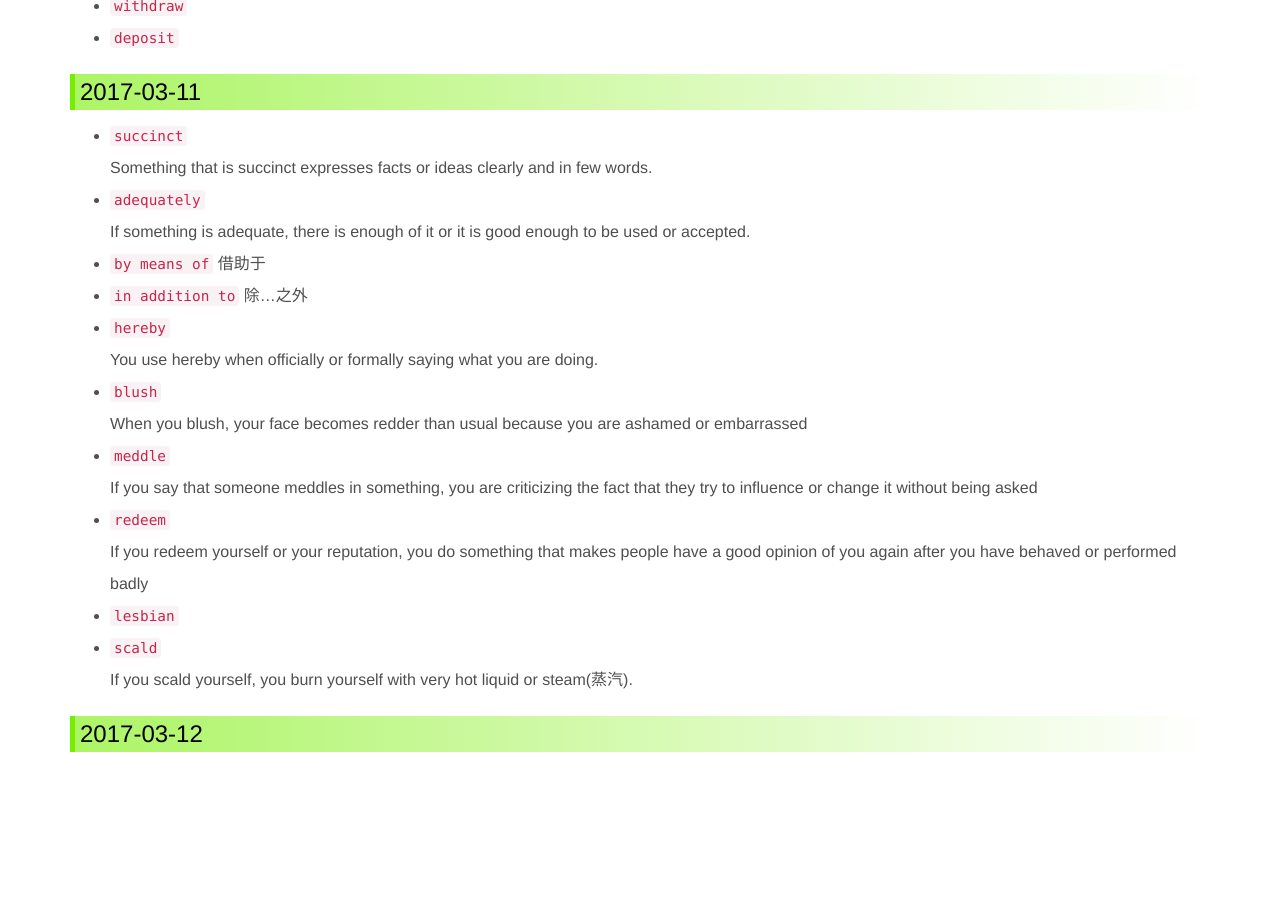
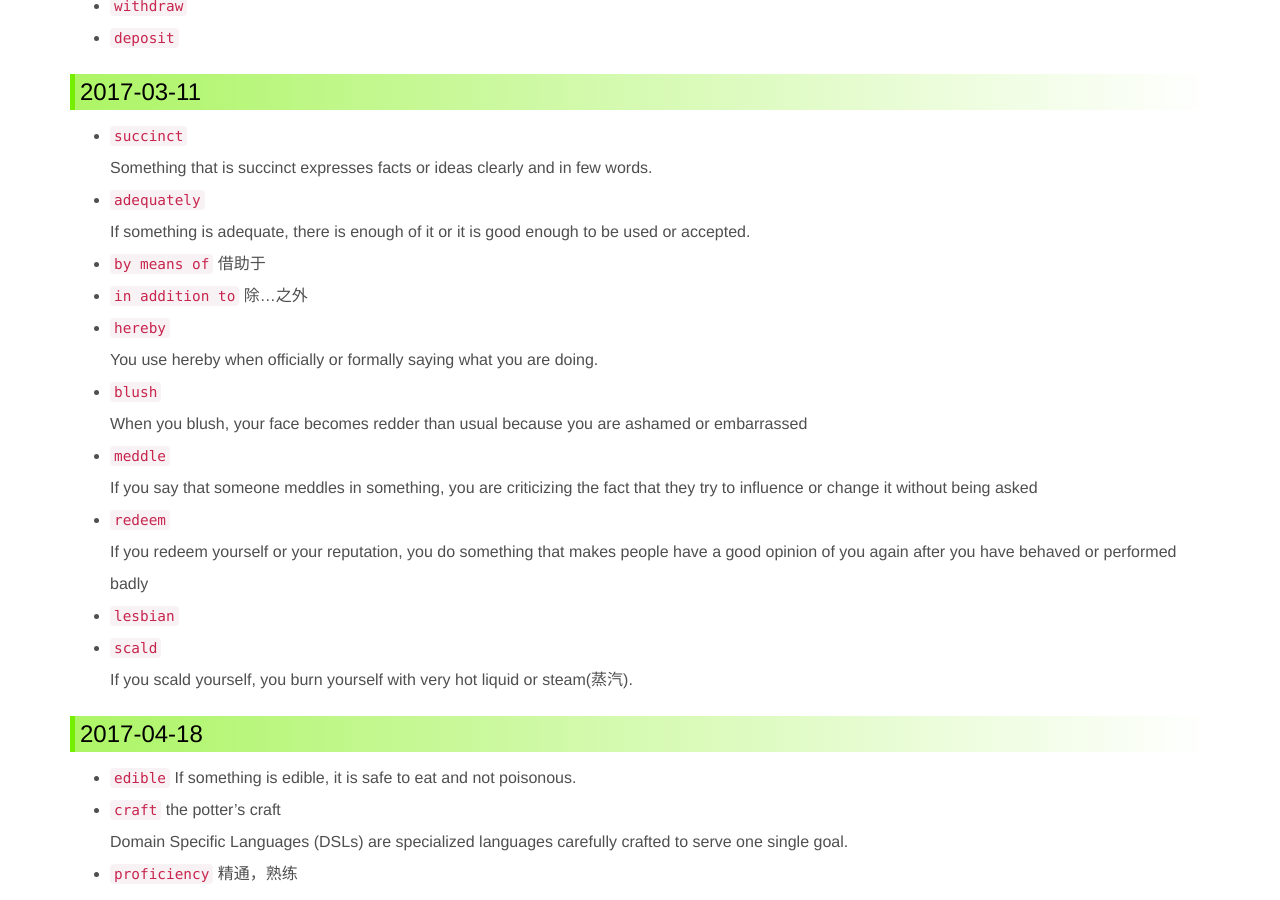
Before and after one commit to ronniewang/ronniewang.github.io, a Jekyll site: the page built from _posts/2017-03-01-willpower-experiment-3.md, in a window 1280 px wide and 900 px high, scrolled down 4949 px. Built offline with Jekyll 4.4.1, drawn with Linux system fonts in a browser that asks for light colours; before the commit the page ends 5711 px from its top, so only the background shows below that.

Commit message:
update files

```diff
--- a/_posts/2017-03-01-willpower-experiment-3.md
+++ b/_posts/2017-03-01-willpower-experiment-3.md
@@ -191,4 +191,9 @@ you have behaved or performed badly
 * `scald`
 If you scald yourself, you burn yourself with very hot liquid or steam(蒸汽).
 
-### 2017-03-12
+### 2017-04-18
+
+* `edible` If something is edible, it is safe to eat and not poisonous.
+* `craft` the potter's craft
+Domain Specific Languages (DSLs) are specialized languages carefully crafted to serve one single goal.
+* `proficiency` 精通，熟练
```
Also changed, not shown: _posts/2017-04-18-linux-command.md (+6 -0 lines).
